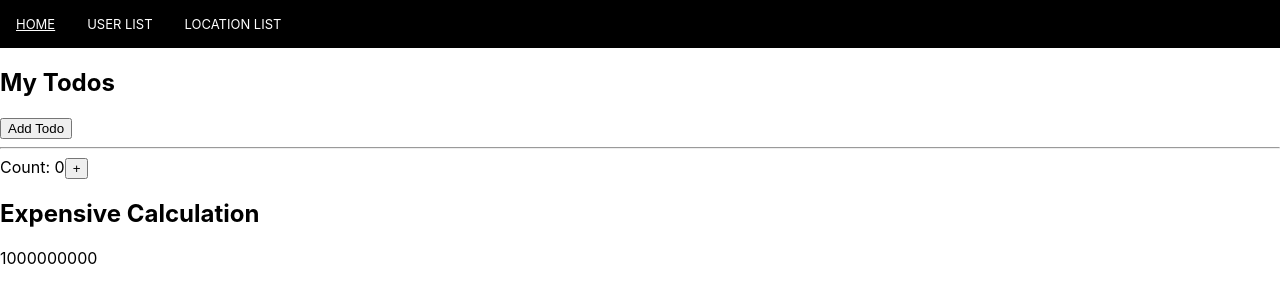
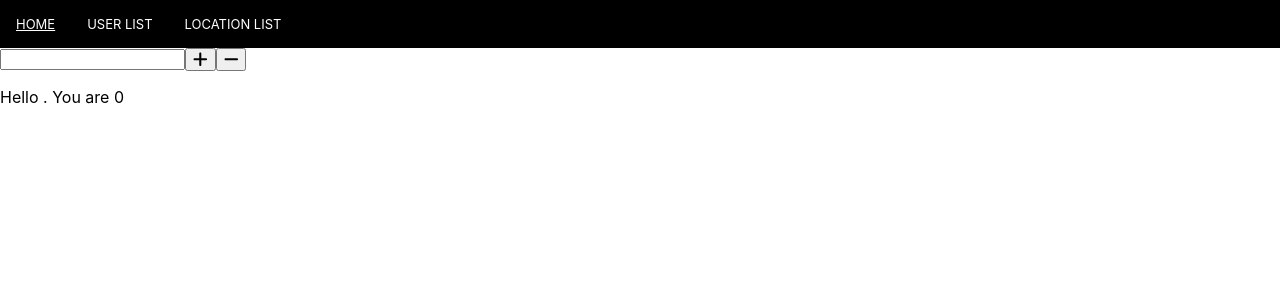
Before and after one commit to peter-breslin/react-demo, a React (Create React App) app: page / in a window 1280 px wide. Shown: the top 302 px of the page. Built offline with nearby package versions, Linux system fonts and the light colour scheme.

Commit message:
Add fontawesome to project

```diff
--- a/package.json
+++ b/package.json
@@ -4,6 +4,9 @@
   "private": true,
   "dependencies": {
     "@apollo/client": "^3.11.1",
+    "@fortawesome/fontawesome-svg-core": "^6.6.0",
+    "@fortawesome/free-solid-svg-icons": "^6.6.0",
+    "@fortawesome/react-fontawesome": "^0.2.2",
     "@testing-library/jest-dom": "^5.17.0",
     "@testing-library/react": "^13.4.0",
     "@testing-library/user-event": "^13.5.0",
--- a/src/component/ReducerComponent/UserReducerComponent.js
+++ b/src/component/ReducerComponent/UserReducerComponent.js
@@ -1,7 +1,12 @@
 import { useReducer } from "react";
+
+import { FontAwesomeIcon } from '@fortawesome/react-fontawesome'
+import { faPlus, faMinus } from '@fortawesome/free-solid-svg-icons'
 
 import User from './User';
 import { UserReducer, UserReducerActionType } from './UserReducer';
+
+
 
 
 const App = () => {
@@ -19,10 +24,10 @@
     <>
         <input value={state.name} onChange={handleInputChange} />
         <button onClick={() => {dispatch({ type: UserReducerActionType.Increment})}}>
-            Increment
+        <FontAwesomeIcon icon={faPlus} size="lg"/>
         </button>
         <button onClick={() => {dispatch({ type: UserReducerActionType.Decrement})}}>
-            Decrement
+        <FontAwesomeIcon icon={faMinus} size="lg"/>
         </button>
         <p>Hello {state.name }. You are {state.age}</p>
     </>
--- a/src/page/Home.js
+++ b/src/page/Home.js
@@ -5,7 +5,7 @@
 const App = () => {
     return(
       <>
-      <TodoContainer />
+      <UserReducerComponent />
       </>
     )
   };
```
Also changed, not shown: 1 other file (tests, documents, lock files or other folders).
